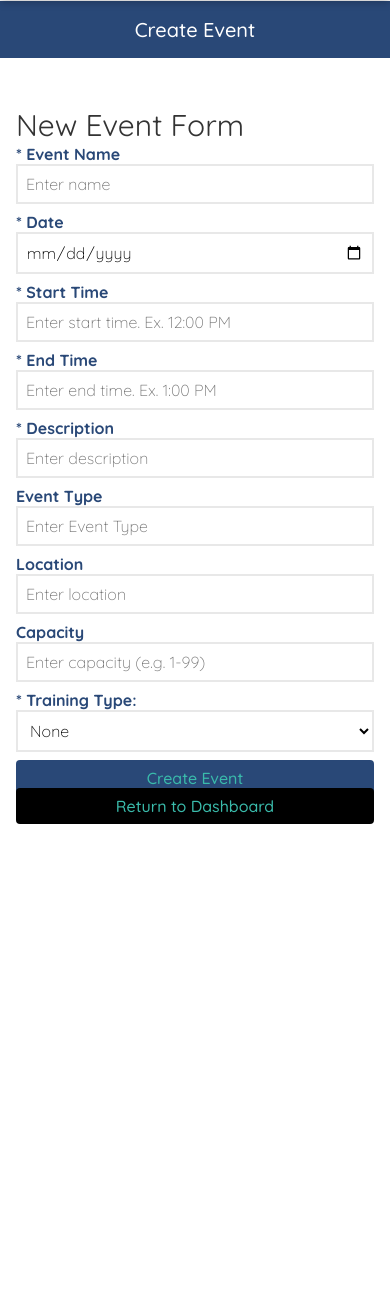
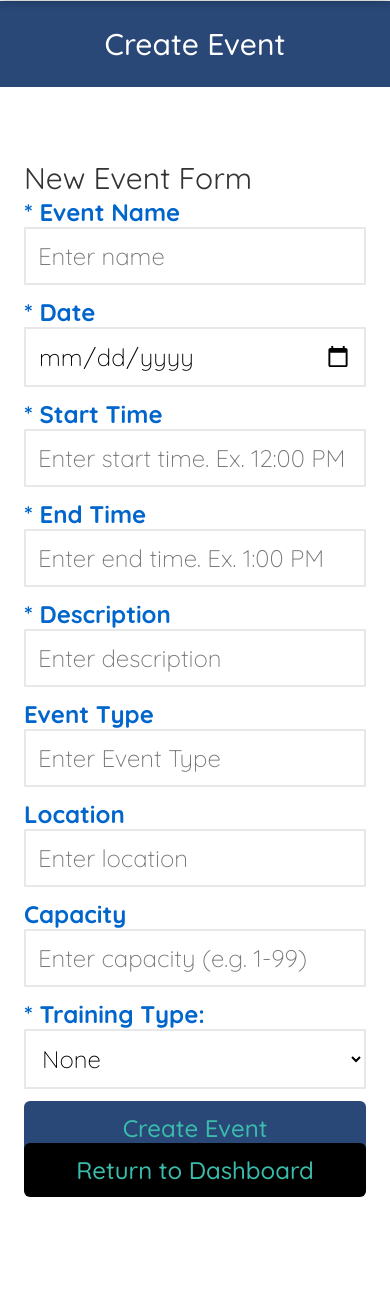
Before and after one commit to Nperez72/FXBG-Closet, a PHP site: page /stepvarepo/addEvent.php in a window 390 px wide. Shown: the part 95-1395 px from the top of the page. Before the commit the page ends 919 px from the top, so only its background shows below. Run offline with PHP 8.4, Linux system fonts and the light colour scheme; the visitor is signed in with stand-in values (Sample User, id 1).

Commit message:
Change label color and font size inside media query (student 4).

```diff
--- a/FXBG-Closet/css/base.css
+++ b/FXBG-Closet/css/base.css
@@ -275,7 +275,7 @@ input[type=submit]:hover, button:hover, .button:hover {
 } */
 
 label {
-    color: var(--main-color);
+    color: #0066cc;
     font-weight: 600;
     width: 100%;
     text-align: left;
@@ -334,7 +334,7 @@ h3:not(:first-of-type) {
 
 @media only screen and (max-width: 1079px) {
     :root {
-        font-size: 16px;
+        font-size: 24px;
     }
 
     h1 {
```
